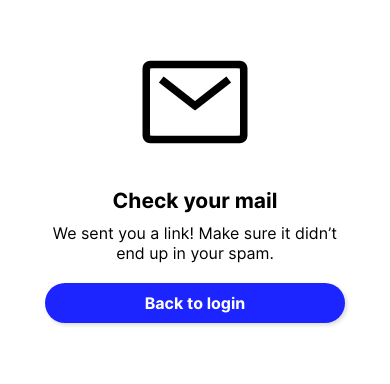
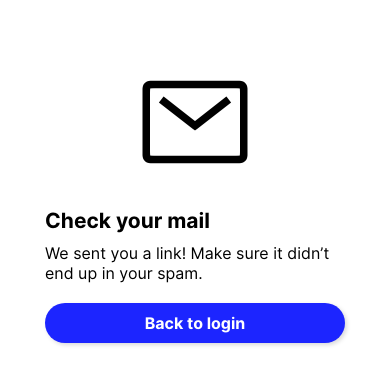
Before and after one commit to gpdantedaniel/Quasar, a React Native app: screen /EmailSent in a window 390 px wide. Shown: the part 222-606 px from the top of the page. Built offline with nearby package versions, Linux system fonts and the light colour scheme; no server answers.

Commit message:
Couple of extra changes, reintegrated toast

```diff
--- a/App.js
+++ b/App.js
@@ -1,5 +1,5 @@
 import React, { useEffect, useState } from 'react';
-import { Text, View } from 'react-native';
+import { Platform, Text, View } from 'react-native';
 
 import { useFonts } from 'expo-font';
 import designSystemStyles from './src/assets/styles/index'
@@ -20,7 +20,6 @@ import { getAuth, onAuthStateChanged } from 'firebase/auth'
 
 import { store } from './src/redux/store';
 import { Provider } from 'react-redux';
-import { doc, getDoc, getFirestore } from 'firebase/firestore';
 
 import { Toaster } from 'react-hot-toast';
 
@@ -41,7 +40,7 @@ const firebaseConfig = {
 
 // Initialize Firebase
 const app = initializeApp(firebaseConfig);
-const analytics = getAnalytics(app);
+// const analytics = getAnalytics(app);
 const functions = getFunctions(app);
 connectFunctionsEmulator(functions, 'localhost', 5001);
 
@@ -81,7 +80,10 @@ export default function App() {
 
   if (loggedIn) {
     return (
-      <View style={{flex: 1}}>
+      <Provider store={store}>
+        <NavigationContainer>
+          <MainStack/>
+        </NavigationContainer>
         <Toaster
           position="top-right"
           reverseOrder={false}
@@ -91,16 +93,12 @@ export default function App() {
               ...designSystemStyles.toast
             }
         }}/>
-        <Provider store={store}>
-          <NavigationContainer>
-            <MainStack/>
-          </NavigationContainer>
       </Provider>
-      </View>
     )
   }
 
   return (
+    <View style={{flex: 1}}>
       <NavigationContainer>
         <Stack.Navigator>
           <Stack.Screen name='Login' component={LoginScreen} options={defaultScreenOptions}/>
@@ -109,5 +107,15 @@ export default function App() {
           <Stack.Screen name='EmailSent' component={EmailSentScreen} options={defaultScreenOptions}/>
         </Stack.Navigator>
       </NavigationContainer>
+      <Toaster
+          position="top-right"
+          reverseOrder={false}
+          toastOptions={{
+            style: {
+              ...designSystemStyles.bodyText,
+              ...designSystemStyles.toast
+            }
+        }}/>
+    </View>
   );
 }
--- /dev/null
+++ b/metro.config.js
@@ -0,0 +1,6 @@
+// Learn more https://docs.expo.io/guides/customizing-metro
+const { getDefaultConfig } = require('expo/metro-config');
+
+const config = getDefaultConfig(__dirname)
+
+module.exports = config;
--- a/src/assets/styles/index.js
+++ b/src/assets/styles/index.js
@@ -55,7 +55,6 @@ const designSystemStyles = StyleSheet.create({
   container: {
     flex: 1,
     backgroundColor: '#fff',
-    alignItems: 'left',
     justifyContent: 'center',
     gap: 20,
     padding: 50,
--- a/src/screens/EditQuiz.js
+++ b/src/screens/EditQuiz.js
@@ -132,7 +132,6 @@ const EditQuiz = ({ navigation }) => {
       answer: "A generic answer",
       options: ["False option 1", "False option 2", "False option 3", "False option 4"]
     }}))
-
     toast.promise(creation, {
       loading: 'Adding question...',
       success: 'Question added!',
@@ -141,7 +140,7 @@ const EditQuiz = ({ navigation }) => {
   }
 
   return (
-    <View style={styles.container}>
+    <View style={designSystemStyles.container}>
       <Text style={[designSystemStyles.bigHeading, {fontFamily: 'Inter-Bold'}]}>Edit Quiz</Text>
 
       <View style={{flexDirection: 'row', alignItems: 'flex-end', gap: 20}}>
@@ -193,14 +192,6 @@ const EditQuiz = ({ navigation }) => {
 export default EditQuiz
 
 const styles = StyleSheet.create({
-  container: {
-    flex: 1,
-    backgroundColor: '#fff',
-    alignItems: 'left',
-    justifyContent: 'center',
-    gap: 20,
-    padding: 50,
-  },
   questionItem: {
     backgroundColor: '#f7f7f7',
     borderRadius: 10,
--- a/src/screens/EmailSent.js
+++ b/src/screens/EmailSent.js
@@ -7,27 +7,19 @@ import designSystemStyles from '../assets/styles/index'
 
 const EmailSent = ({ navigation }) => {
   return (
-    <View style={styles.container}>
-      <View style={{flex: 1, justifyContent: 'center', gap: 20, alignItems: 'center', width: 300}}>
-        <Icon name="mail-outline" color={'black'} size={120}/>
-        <View style={{gap: 10}}>
-          <Text style={{...designSystemStyles.heading, fontFamily: 'Inter-Bold', textAlign: 'center'}}>Check your mail</Text>
-          <Text style={{...designSystemStyles.bodyText, textAlign: 'center'}}>We sent you a link! Make sure it didn’t end up in your spam.</Text>
+    <View style={designSystemStyles.container}>
+      <View style={designSystemStyles.flexCentered}>
+        <View style={designSystemStyles.contentColumn}>
+          <Icon name="mail-outline" color={'black'} size={120}/>
+          <View style={{gap: 10}}>
+            <Text style={designSystemStyles.headingBold}>Check your mail</Text>
+            <Text style={designSystemStyles.bodyText}>We sent you a link! Make sure it didn’t end up in your spam.</Text>
+          </View>
+          <PrimaryButton title='Back to login' onPress={() => navigation.popToTop()}/>
         </View>
-        <PrimaryButton style={{marginBottom: 40,}} title='Back to login' onPress={() => navigation.popToTop()}/>
       </View>
     </View>
   )
 }
 
 export default EmailSent
-
-const styles = StyleSheet.create({
-  container: {
-    flex: 1,
-    backgroundColor: '#fff',
-    alignItems: 'center',
-    justifyContent: 'center',
-    gap: 20,
-  }
-})
--- a/src/screens/Quiz.js
+++ b/src/screens/Quiz.js
@@ -7,7 +7,7 @@ import Icon from 'react-native-vector-icons/Ionicons'
 import { useDispatch, useSelector } from 'react-redux'
 import { updateProgress } from '../redux/quizSlice'
 
-import { toast } from 'react-hot-toast'
+// import { toast } from 'react-hot-toast'
 
 const OptionCheckbox = ({ value, answer, selection, viewingAnswer, onPress }) => {
   return (
--- a/src/screens/QuizCreation.js
+++ b/src/screens/QuizCreation.js
@@ -1,5 +1,5 @@
-import React, { useState } from 'react'
-import { Text, View, TextInput } from 'react-native'
+import React, { useState, } from 'react'
+import { Text, View, TextInput, Platform } from 'react-native'
 import { GhostButton, PrimaryButton } from '../components'
 import designSystemStyles from '../assets/styles'
 
@@ -23,7 +23,7 @@ const QuizCreation = ({ navigation }) => {
 
   const onCreateQuiz = () => {
     if (input === '') {
-      toast('Put some text in first!');
+      toast('Add some text first!', {icon: '🤗'})
       return
     }
     setProcessing(true);
@@ -55,13 +55,11 @@ const QuizCreation = ({ navigation }) => {
         console.log(error);
         setProcessing(false);
       })
-
       toast.promise(creation, {
         loading: 'Creating quiz',
         success: 'Quiz ready!',
         error: 'Could not generate quiz. Try again later'
       })
-
     } catch(error) {
       console.log(error);
       toast.error('Could not generate quiz. Try again later');
--- a/src/screens/QuizPreview.js
+++ b/src/screens/QuizPreview.js
@@ -59,7 +59,6 @@ const QuizPreview = ({ navigation }) => {
       dispatch(clearQuestions()),
       dispatch(clearQuiz()),
     ]);
-
     toast.promise(deleted, {
       loading: 'Deleting quiz...',
       success: 'Quiz deleted!',
--- a/src/screens/Quizzes.js
+++ b/src/screens/Quizzes.js
@@ -26,7 +26,7 @@ const Quizzes = ({ navigation }) => {
     return (
       <View style={designSystemStyles.container}>
         <Text style={designSystemStyles.bigHeadingBold}>My Quizzes</Text>
-        <View style={{flex: 1, justifyContent: 'flex-start', alignItems: 'left', gap: 20}}>
+        <View style={{flex: 1, justifyContent: 'flex-start', gap: 20}}>
           <FlatList
             style={designSystemStyles.listView}
             data={quizzes}
@@ -42,7 +42,7 @@ const Quizzes = ({ navigation }) => {
                     {quizzes[index].topic}
                   </Text>
                 </View>
-                <View style={{width: '60%', alignItems: 'left'}}>
+                <View style={{width: '60%'}}>
                   <Text numberOfLines={1} style={designSystemStyles.bodyText}>
                     {quizzes[index].description}
                   </Text>
```
Lines whose indentation alone changed are shown as unchanged.
